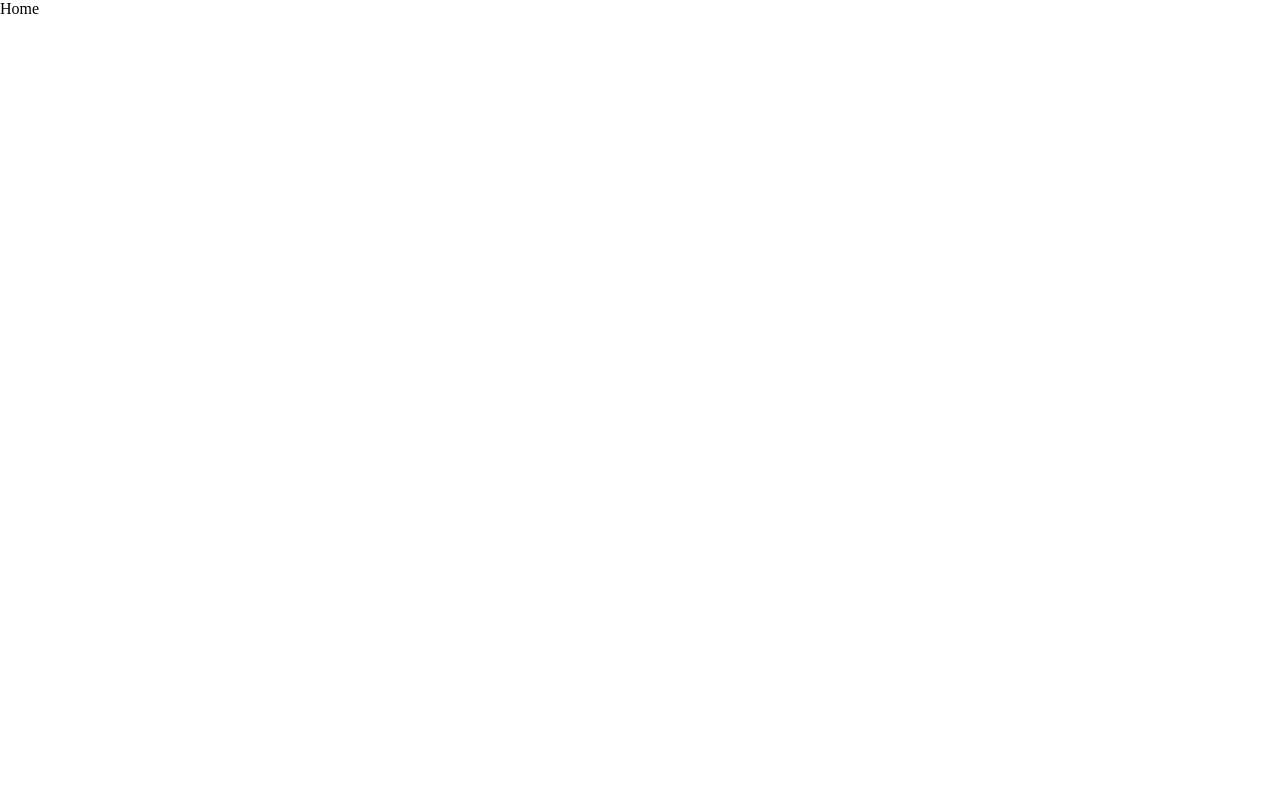
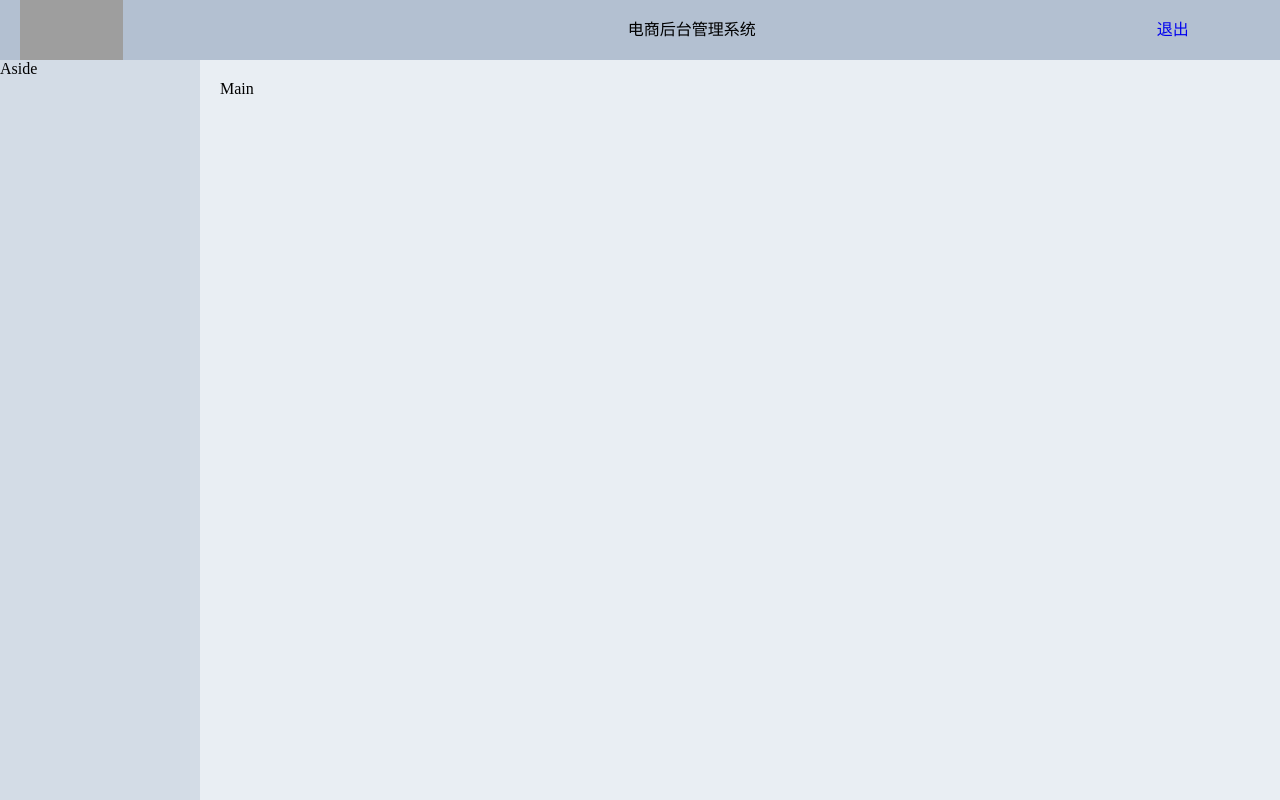
Before and after one commit to Web-Wss/mall-bg, a Vue app: page /#/ in a window 1280 px wide. Built offline with nearby package versions, Linux system fonts and the light colour scheme; grey boxes are pictures that could not be loaded.

Commit message:
头部样式调整

```diff
--- a/src/components/home/home.vue
+++ b/src/components/home/home.vue
@@ -1,11 +1,58 @@
 <template>
-  <div>
-    Home
-  </div>
+  <el-container class="container">
+    <el-header class="header">
+      <el-row>
+        <el-col :span="4" class="logo"
+          ><div class="grid-content bg-purple">
+            <img src="http://massz.shop/img/LOGO.png" alt="无法显示图片" /></div
+        ></el-col>
+        <el-col :span="18" class="middle"
+          ><div class="grid-content bg-purple-light">
+            电商后台管理系统
+          </div></el-col
+        >
+        <el-col :span="2"
+          ><div class="grid-content bg-purple">
+            <a href="#" class="loginout">退出</a>
+          </div></el-col
+        >
+      </el-row>
+    </el-header>
+    <el-container>
+      <el-aside class="aside" width="200px">Aside</el-aside>
+      <el-main class="main">Main</el-main>
+    </el-container>
+  </el-container>
 </template>
 
 <script>
 export default {};
 </script>
 
-<style></style>
+<style>
+.container {
+  height: 100%;
+}
+.header {
+  background-color: #b3c0d1;
+}
+.header .logo img {
+  width: 50%;
+  height: 60px;
+}
+.aside {
+  background-color: #d3dce6;
+}
+.main {
+  background-color: #e9eef3;
+}
+/* 头部样式 */
+.middle {
+  text-align: center;
+  line-height: 60px;
+}
+.loginout {
+  line-height: 60px;
+  text-decoration: none;
+}
+</style>
```
